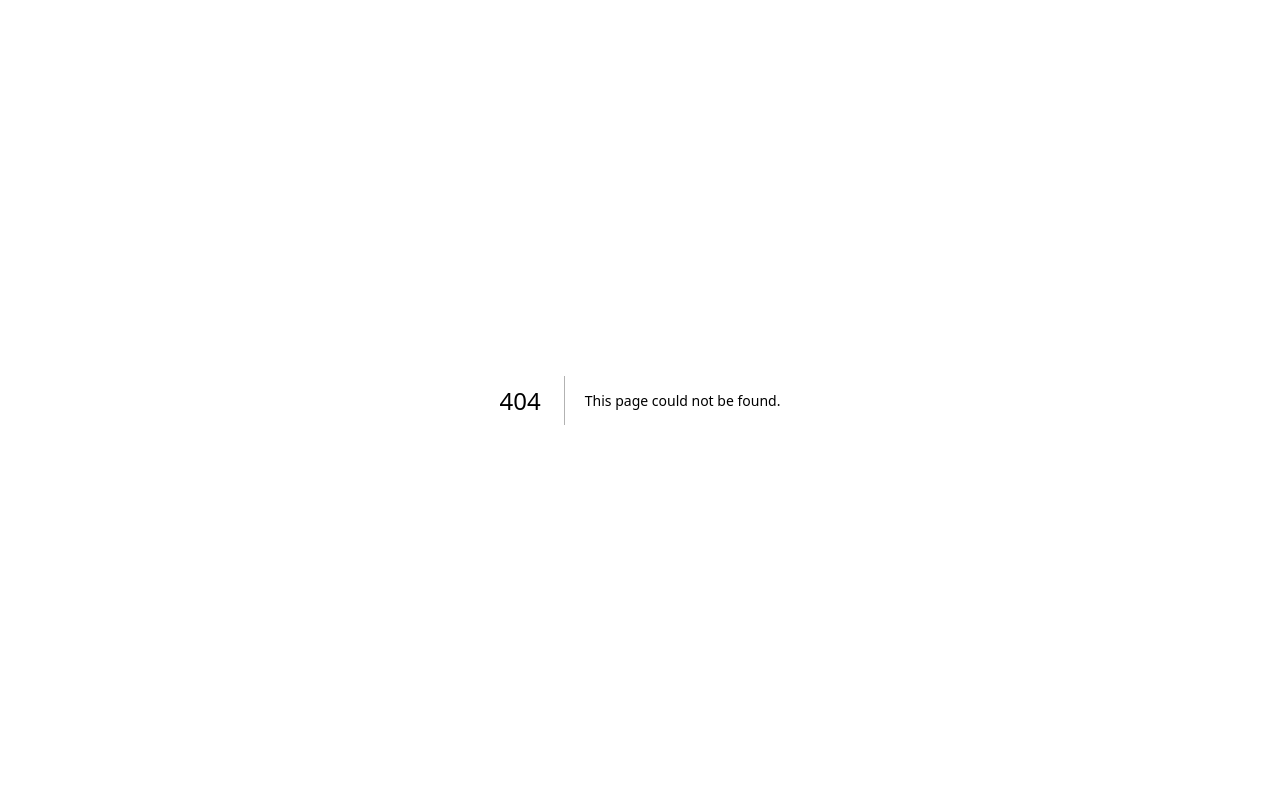
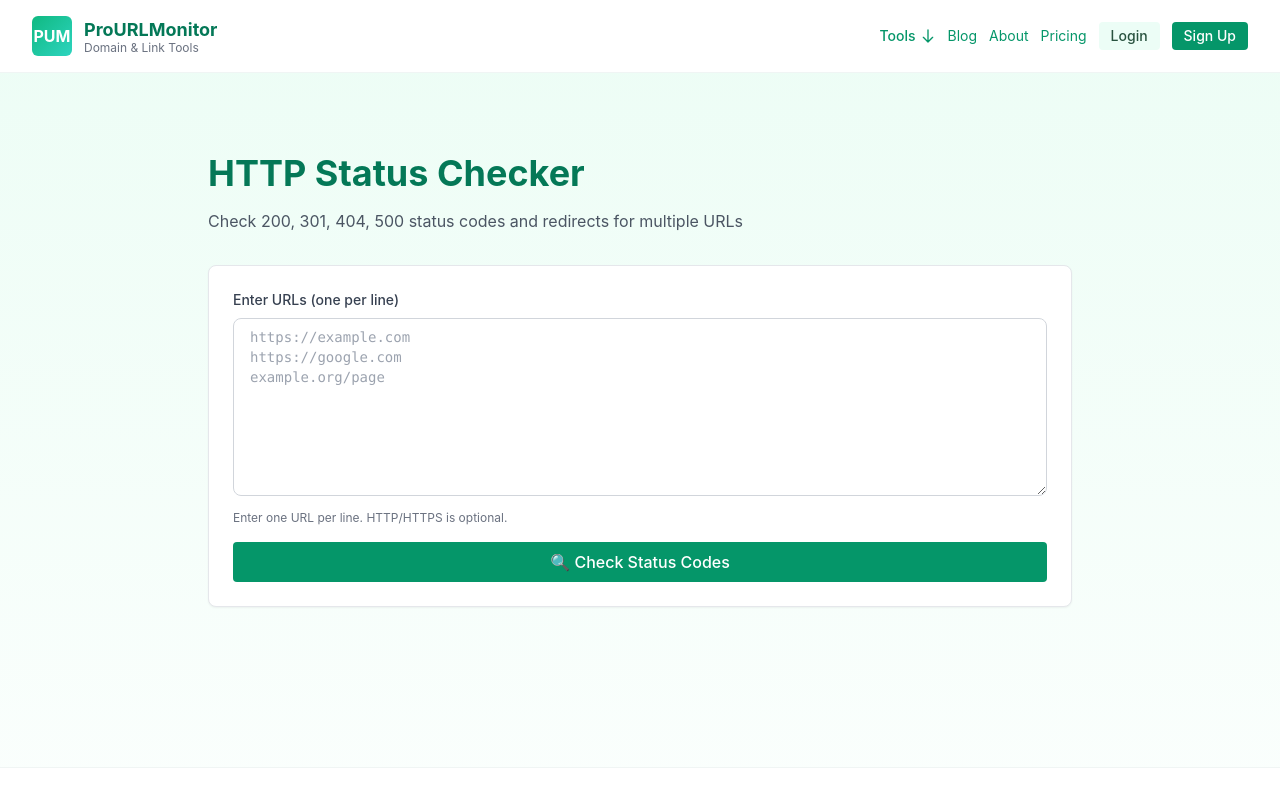
Before and after one commit to owaiskhaaan-sys/pro-url-monitor, a Next.js app: page /tools/http-status-checker in a window 1280 px wide. Before the commit this address had no page. Shown: the top 800 px of the page. Built offline with nearby package versions, Linux system fonts and the light colour scheme.

Commit message:
Add HTTP Status Checker - Bulk check 200, 301, 404, 500 status codes with CSV export

```diff
--- /dev/null
+++ b/pages/tools/http-status-checker.js
@@ -0,0 +1,204 @@
+import { useState } from 'react';
+import Layout from '../../components/Layout';
+import Head from 'next/head';
+
+export default function HTTPStatusChecker() {
+  const [urls, setUrls] = useState('');
+  const [loading, setLoading] = useState(false);
+  const [results, setResults] = useState(null);
+
+  const checkStatus = async (e) => {
+    e.preventDefault();
+    setLoading(true);
+    setResults(null);
+
+    try {
+      const urlList = urls.split('\n').filter(u => u.trim()).map(u => u.trim());
+
+      const statusResults = await Promise.all(
+        urlList.map(async (url) => {
+          try {
+            let checkUrl = url;
+            if (!checkUrl.startsWith('http')) {
+              checkUrl = 'https://' + checkUrl;
+            }
+
+            const response = await fetch(`/api/check-url?url=${encodeURIComponent(checkUrl)}`);
+            const data = await response.json();
+
+            return {
+              url: checkUrl,
+              originalUrl: url,
+              status: data.status || 0,
+              statusText: data.statusText || 'Unknown',
+              finalUrl: data.url || checkUrl,
+              redirected: data.url !== checkUrl,
+              success: data.status >= 200 && data.status < 400
+            };
+          } catch (error) {
+            return {
+              url,
+              originalUrl: url,
+              status: 0,
+              statusText: 'Failed to check',
+              finalUrl: url,
+              redirected: false,
+              success: false,
+              error: error.message
+            };
+          }
+        })
+      );
+
+      const summary = {
+        total: statusResults.length,
+        success: statusResults.filter(r => r.success).length,
+        redirects: statusResults.filter(r => r.redirected).length,
+        errors: statusResults.filter(r => !r.success).length,
+        status200: statusResults.filter(r => r.status === 200).length,
+        status301: statusResults.filter(r => r.status === 301).length,
+        status302: statusResults.filter(r => r.status === 302).length,
+        status404: statusResults.filter(r => r.status === 404).length,
+        status500: statusResults.filter(r => r.status >= 500).length,
+      };
+
+      setResults({
+        checks: statusResults,
+        summary
+      });
+    } catch (error) {
+      alert('Error checking URLs: ' + error.message);
+    } finally {
+      setLoading(false);
+    }
+  };
+
+  const getStatusColor = (status) => {
+    if (status >= 200 && status < 300) return 'text-green-600 bg-green-50';
+    if (status >= 300 && status < 400) return 'text-blue-600 bg-blue-50';
+    if (status >= 400 && status < 500) return 'text-orange-600 bg-orange-50';
+    if (status >= 500) return 'text-red-600 bg-red-50';
+    return 'text-gray-600 bg-gray-50';
+  };
+
+  const downloadCSV = () => {
+    const csv = [
+      ['URL', 'Status Code', 'Status Text', 'Final URL', 'Redirected'],
+      ...results.checks.map(r => [
+        r.originalUrl,
+        r.status,
+        r.statusText,
+        r.finalUrl,
+        r.redirected ? 'Yes' : 'No'
+      ])
+    ].map(row => row.join(',')).join('\n');
+
+    const blob = new Blob([csv], { type: 'text/csv' });
+    const url = URL.createObjectURL(blob);
+    const a = document.createElement('a');
+    a.href = url;
+    a.download = `http-status-check-${Date.now()}.csv`;
+    a.click();
+  };
+
+  return (
+    <Layout>
+      <Head>
+        <title>HTTP Status Checker - Check 200, 301, 404, 500 Status Codes | ProURLMonitor</title>
+        <meta name="description" content="Free HTTP status checker tool. Check multiple URLs for 200, 301, 302, 404, 500 status codes and redirects in bulk." />
+      </Head>
+
+      <div className="max-w-4xl mx-auto px-4 py-8">
+        <h1 className="text-3xl sm:text-4xl font-bold text-emerald-700 mb-4">HTTP Status Checker</h1>
+        <p className="text-gray-600 mb-8">Check 200, 301, 404, 500 status codes and redirects for multiple URLs</p>
+
+        <form onSubmit={checkStatus} className="card mb-8">
+          <div className="mb-4">
+            <label className="block text-sm font-medium text-gray-700 mb-2">
+              Enter URLs (one per line)
+            </label>
+            <textarea
+              value={urls}
+              onChange={(e) => setUrls(e.target.value)}
+              rows="8"
+              placeholder="https://example.com&#10;https://google.com&#10;example.org/page"
+              className="w-full px-4 py-2 border border-gray-300 rounded-lg focus:ring-2 focus:ring-emerald-500 font-mono text-sm"
+              required
+            />
+            <p className="text-xs text-gray-500 mt-2">Enter one URL per line. HTTP/HTTPS is optional.</p>
+          </div>
+
+          <button
+            type="submit"
+            disabled={loading}
+            className="btn btn-primary w-full"
+          >
+            {loading ? '🔍 Checking URLs...' : '🔍 Check Status Codes'}
+          </button>
+        </form>
+
+        {results && (
+          <div className="space-y-6">
+            {/* Summary */}
+            <div className="card bg-emerald-50">
+              <h2 className="text-2xl font-bold text-emerald-700 mb-4">Summary</h2>
+              <div className="grid grid-cols-2 sm:grid-cols-4 gap-4 text-center">
+                <div>
+                  <div className="text-2xl font-bold text-gray-700">{results.summary.total}</div>
+                  <div className="text-xs text-gray-600">Total URLs</div>
+                </div>
+                <div>
+                  <div className="text-2xl font-bold text-green-600">{results.summary.status200}</div>
+                  <div className="text-xs text-gray-600">200 OK</div>
+                </div>
+                <div>
+                  <div className="text-2xl font-bold text-blue-600">{results.summary.status301 + results.summary.status302}</div>
+                  <div className="text-xs text-gray-600">Redirects</div>
+                </div>
+                <div>
+                  <div className="text-2xl font-bold text-red-600">{results.summary.errors}</div>
+                  <div className="text-xs text-gray-600">Errors</div>
+                </div>
+              </div>
+              <div className="mt-4 text-center">
+                <button onClick={downloadCSV} className="btn btn-secondary">
+                  📥 Download CSV Report
+                </button>
+              </div>
+            </div>
+
+            {/* Detailed Results */}
+            <div className="card">
+              <h2 className="text-xl font-bold text-emerald-700 mb-4">Detailed Results</h2>
+              <div className="space-y-3">
+                {results.checks.map((check, idx) => (
+                  <div key={idx} className="border border-gray-200 rounded-lg p-4">
+                    <div className="flex items-start justify-between mb-2">
+                      <div className="flex-1">
+                        <div className="font-mono text-sm text-gray-700 break-all mb-1">
+                          {check.originalUrl}
+                        </div>
+                        {check.redirected && (
+                          <div className="text-xs text-blue-600 mt-1">
+                            ↳ Redirects to: {check.finalUrl}
+                          </div>
+                        )}
+                      </div>
+                      <div className={`ml-4 px-3 py-1 rounded-full text-sm font-bold ${getStatusColor(check.status)}`}>
+                        {check.status}
+                      </div>
+                    </div>
+                    <div className="text-xs text-gray-600">
+                      {check.statusText}
+                      {check.redirected && ' (Redirect)'}
+                    </div>
+                  </div>
+                ))}
+              </div>
+            </div>
+          </div>
+        )}
+      </div>
+    </Layout>
+  );
+}
```
